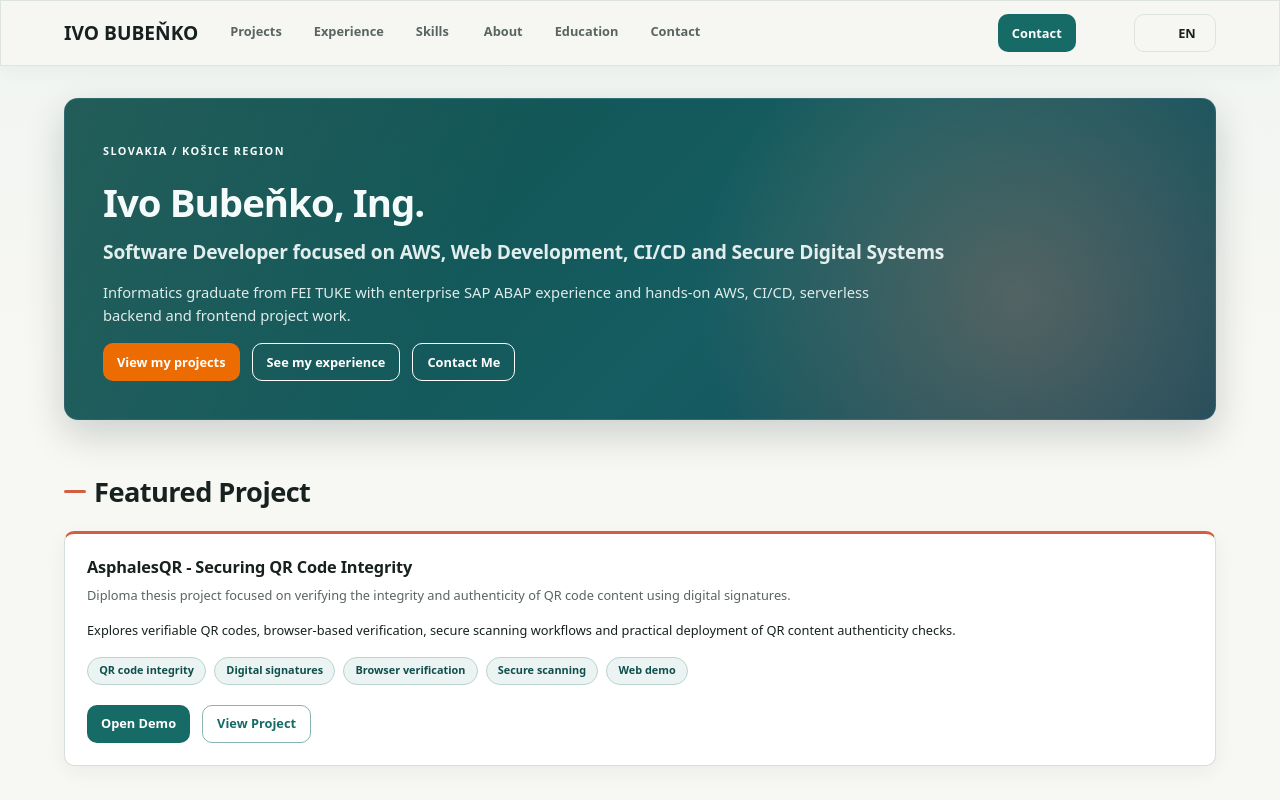
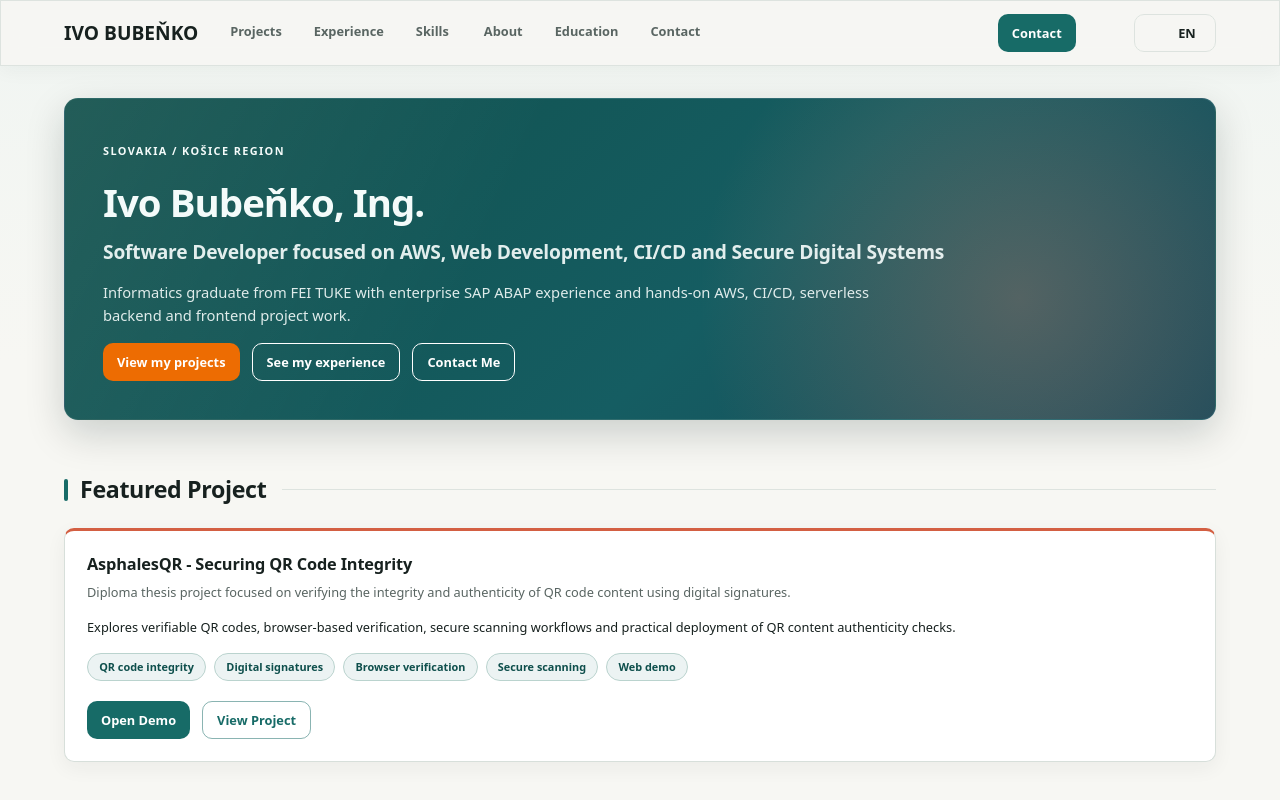
Before and after one commit to ivobubenko/portfolio, a React (Vite) app: page / in a window 1280 px wide. Shown: the top 800 px of the page. Built offline with nearby package versions, Linux system fonts and the light colour scheme; some icons are missing.

Commit message:
feat: updated sections

```diff
--- a/src/components/Sections.tsx
+++ b/src/components/Sections.tsx
@@ -1,21 +1,64 @@
-import { Box, Typography } from "@mui/material"
-import type { ElementType, ReactNode } from "react";
+import Box from '@mui/material/Box';
+import Divider from '@mui/material/Divider';
+import Typography from '@mui/material/Typography';
+import type { ElementType, ReactNode } from 'react';
 
 interface SectionProps {
-    title: string,
-    boxId: string,
-    boxComponent?: ElementType,
-    children: ReactNode
-};
+    title: string;
+    boxId: string;
+    boxComponent?: ElementType;
+    children: ReactNode;
+}
 
+function Section({ title, boxId, boxComponent = 'section', children }: SectionProps) {
+    const titleId = `${boxId}-title`;
 
-function Section({ title, boxId, boxComponent = "section", children }: SectionProps) {
-    return (<Box id={boxId} component={boxComponent} sx={{ mb: { xs: 5, md: 7 }, scrollMarginTop: 80 }}>
-        <Typography variant="h4" sx={{ mb: { xs: 2.25, md: 3 }, display: 'flex', alignItems: 'center', gap: 1, fontSize: { xs: '1.4rem', md: '1.7rem' }, '&::before': { content: '""', width: 22, height: 3, flex: '0 0 auto', borderRadius: 2, bgcolor: 'secondary.main' } }}>
-            {title}
-        </Typography>
-        {children}
-    </Box>)
+    return (
+        <Box
+            id={boxId}
+            component={boxComponent}
+            aria-labelledby={titleId}
+            sx={{ mb: { xs: 5, md: 7 }, scrollMarginTop: 80 }}
+        >
+            <Box
+                component="header"
+                sx={{
+                    display: 'flex',
+                    alignItems: 'center',
+                    gap: { xs: 1.25, md: 1.5 },
+                    mb: { xs: 2.25, md: 3 },
+                }}
+            >
+                <Box
+                    aria-hidden="true"
+                    sx={{
+                        width: 4,
+                        height: { xs: 20, md: 22 },
+                        flex: '0 0 auto',
+                        borderRadius: 2,
+                        bgcolor: 'primary.main',
+                    }}
+                />
+                <Typography
+                    id={titleId}
+                    component="h2"
+                    variant="h4"
+                    sx={{
+                        flex: '0 0 auto',
+                        m: 0,
+                        fontSize: { xs: '1.3rem', md: '1.45rem' },
+                        fontWeight: 750,
+                        lineHeight: 1.2,
+                        letterSpacing: '-0.015em',
+                    }}
+                >
+                    {title}
+                </Typography>
+                <Divider sx={{ flex: 1, ml: { xs: 0, md: 0.5 } }} />
+            </Box>
+            {children}
+        </Box>
+    );
 }
 
 export default Section;
```
